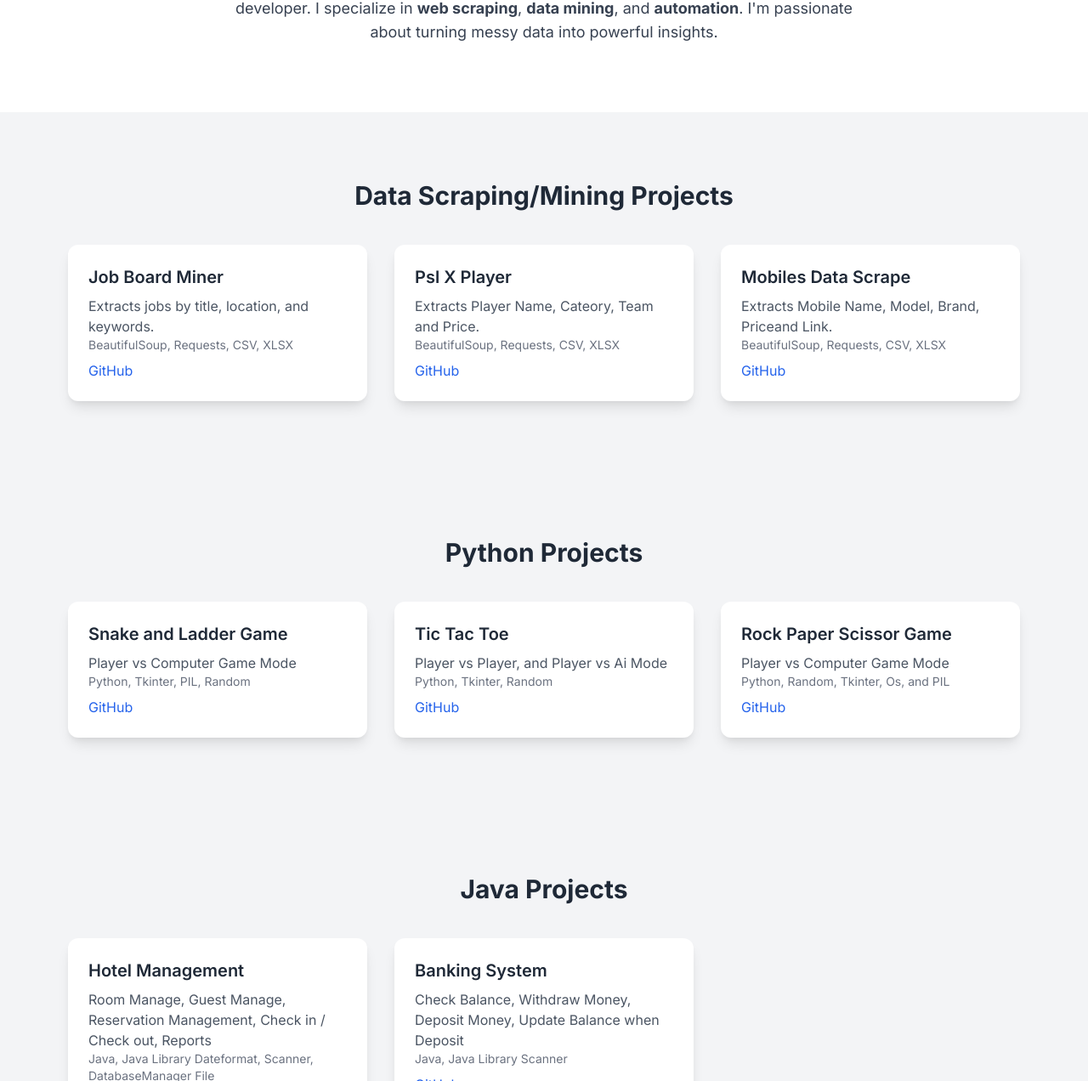
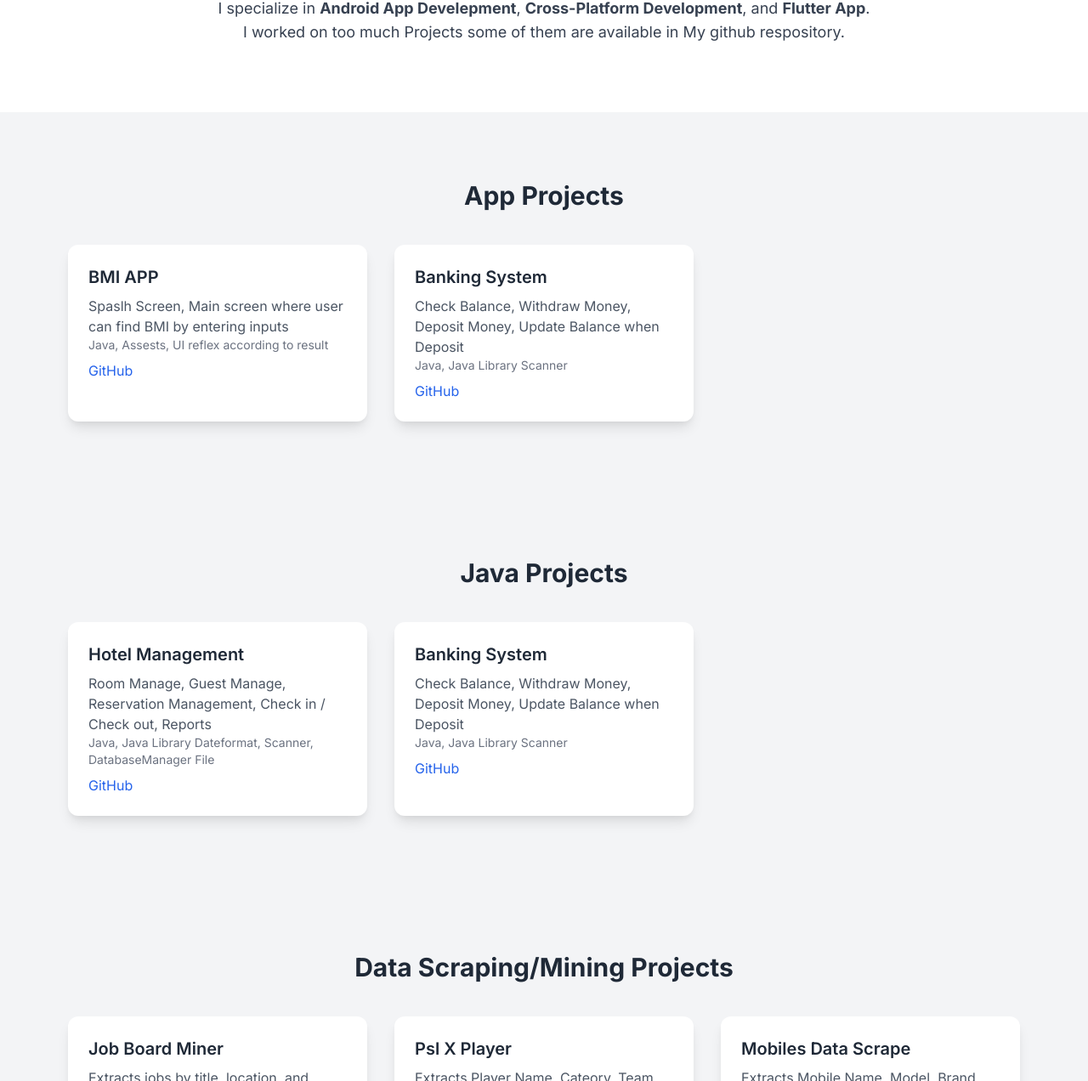
Before and after one commit to Saqib426/Port_folio, a plain HTML site: page index.html in a window 1280 px wide. Shown: the part 632-1904 px from the top of the page at 85% size. Drawn offline with nearby package versions, Linux system fonts and the light colour scheme.

Commit message:
Update index.html
update the port-folio by adding app development skills

```diff
--- a/index.html
+++ b/index.html
@@ -50,19 +50,19 @@
                 <div class="slide flex items-center justify-center bg-gradient-to-br from-blue-500 to-indigo-600 text-white">
                     <div class="text-center">
                         <h2 class="text-4xl md:text-6xl font-bold">Hi, I'm Saqib</h2>
-                        <p class="text-lg md:text-2xl mt-4">Python Developer | Web Scraping Expert</p>
+                        <p class="text-lg md:text-2xl mt-4">App Developer | Java Developer</p>
                     </div>
                 </div>
                 <div class="slide flex items-center justify-center bg-gradient-to-br from-indigo-600 to-purple-500 text-white">
                     <div class="text-center">
-                        <h2 class="text-4xl md:text-6xl font-bold">Extract. Clean. Deliver.</h2>
-                        <p class="text-lg md:text-2xl mt-4">Automated Data Mining Solutions</p>
+                        <h2 class="text-4xl md:text-6xl font-bold">Build Native | Cross-platform App.</h2>
+                        <p class="text-lg md:text-2xl mt-4">Build Respnsive Ui & Ux App</p>
                     </div>
                 </div>
                 <div class="slide flex items-center justify-center bg-gradient-to-br from-purple-500 to-pink-500 text-white">
                     <div class="text-center">
                         <h2 class="text-4xl md:text-6xl font-bold">Let’s Work Together</h2>
-                        <p class="text-lg md:text-2xl mt-4">Contact me to scrape and analyze your data</p>
+                        <p class="text-lg md:text-2xl mt-4">Contact me to convert your Business into Digital</p>
                     </div>
                 </div>
             </div>
@@ -74,12 +74,59 @@
         <img src="me.jpg" alt="Saqib Hussain" class="mx-auto rounded-full mb-6 w-36 h-36 object-cover border-4 border-indigo-600">
         <h2 class="text-3xl font-bold mb-4">About Me</h2>
         <p class="max-w-3xl mx-auto text-gray-700 text-lg">
-            Hi, I'm <strong>Saqib Qarib Hussain</strong> — a Computer Science student and freelance Python developer. I specialize in <strong>web scraping</strong>, <strong>data mining</strong>, and <strong>automation</strong>. I'm passionate about turning
-            messy data into powerful insights.
+           Hi, I'm <strong>Saqib Qarib Hussain</strong> — a Computer Science student and freelance App developer. I specialize in <strong>Android App Develepment</strong>, <strong>Cross-Platform Development</strong>, and <strong>Flutter App</strong>.
+           I worked on too much Projects some of them are available in My github respository.
         </p>
     </section>
 
     <!-- Projects -->
+
+    <!-- App Projects -->
+
+
+    <section id="projects" class="bg-gray-100 py-20 px-6 md:px-20">
+        <h2 class="text-3xl font-bold text-center mb-10">App Projects</h2>
+        <div class="grid md:grid-cols-3 gap-8">
+            <div class="bg-white p-6 rounded-xl shadow-lg hover:shadow-2xl">
+                <h3 class="font-semibold text-xl mb-2">BMI APP</h3>
+                <p class="text-gray-600">Spaslh Screen, Main screen where user can find BMI by entering inputs</p>
+                <p class="text-sm text-gray-500">Java, Assests, UI reflex according to result</p>
+                <a href="https://github.com/Saqib426/BMI_App" class="text-blue-600 mt-2 inline-block">GitHub</a>
+            </div>
+            <div class="bg-white p-6 rounded-xl shadow-lg hover:shadow-2xl">
+                <h3 class="font-semibold text-xl mb-2">Banking System </h3>
+                <p class="text-gray-600">Check Balance, Withdraw Money, Deposit Money, Update Balance when Deposit</p>
+                <p class="text-sm text-gray-500">Java, Java Library Scanner</p>
+                <a href="https://github.com/Saqib426/Banking_System" class="text-blue-600 mt-2 inline-block">GitHub</a>
+            </div>
+        </div>
+    </section>
+
+
+     <!-- Java Projects -->
+
+
+    <section id="projects" class="bg-gray-100 py-20 px-6 md:px-20">
+        <h2 class="text-3xl font-bold text-center mb-10">Java Projects</h2>
+        <div class="grid md:grid-cols-3 gap-8">
+            <div class="bg-white p-6 rounded-xl shadow-lg hover:shadow-2xl">
+                <h3 class="font-semibold text-xl mb-2">Hotel Management </h3>
+                <p class="text-gray-600">Room Manage, Guest Manage, Reservation Management, Check in / Check out, Reports</p>
+                <p class="text-sm text-gray-500">Java, Java Library Dateformat, Scanner, DatabaseManager File</p>
+                <a href="https://github.com/Saqib426/Hotel_Management" class="text-blue-600 mt-2 inline-block">GitHub</a>
+            </div>
+            <div class="bg-white p-6 rounded-xl shadow-lg hover:shadow-2xl">
+                <h3 class="font-semibold text-xl mb-2">Banking System </h3>
+                <p class="text-gray-600">Check Balance, Withdraw Money, Deposit Money, Update Balance when Deposit</p>
+                <p class="text-sm text-gray-500">Java, Java Library Scanner</p>
+                <a href="https://github.com/Saqib426/Banking_System" class="text-blue-600 mt-2 inline-block">GitHub</a>
+            </div>
+        </div>
+    </section>
+
+    <!-- Data Scrape Projects -->
+
+
     <section id="projects" class="bg-gray-100 py-20 px-6 md:px-20">
         <h2 class="text-3xl font-bold text-center mb-10">Data Scraping/Mining Projects</h2>
         <div class="grid md:grid-cols-3 gap-8">
@@ -143,34 +190,17 @@
         </div>
     </section>
 
-     <!-- Java Projects -->
-
-
-    <section id="projects" class="bg-gray-100 py-20 px-6 md:px-20">
-        <h2 class="text-3xl font-bold text-center mb-10">Java Projects</h2>
-        <div class="grid md:grid-cols-3 gap-8">
-            <div class="bg-white p-6 rounded-xl shadow-lg hover:shadow-2xl">
-                <h3 class="font-semibold text-xl mb-2">Hotel Management </h3>
-                <p class="text-gray-600">Room Manage, Guest Manage, Reservation Management, Check in / Check out, Reports</p>
-                <p class="text-sm text-gray-500">Java, Java Library Dateformat, Scanner, DatabaseManager File</p>
-                <a href="https://github.com/Saqib426/Hotel_Management" class="text-blue-600 mt-2 inline-block">GitHub</a>
-            </div>
-            <div class="bg-white p-6 rounded-xl shadow-lg hover:shadow-2xl">
-                <h3 class="font-semibold text-xl mb-2">Banking System </h3>
-                <p class="text-gray-600">Check Balance, Withdraw Money, Deposit Money, Update Balance when Deposit</p>
-                <p class="text-sm text-gray-500">Java, Java Library Scanner</p>
-                <a href="https://github.com/Saqib426/Banking_System" class="text-blue-600 mt-2 inline-block">GitHub</a>
-            </div>
-        </div>
-    </section>
-
     <!-- Skills -->
     <section id="skills" class="py-20 px-6 md:px-20">
         <h2 class="text-3xl font-bold text-center mb-10">Skills & Tools</h2>
         <div class="grid md:grid-cols-4 gap-10 text-center">
             <div>
                 <h3 class="font-semibold text-xl mb-2">Languages</h3>
-                <p class="text-gray-700">Python, Java, C++</p>
+                <p class="text-gray-700">Python, Java, C++, Dart, C#</p>
+            </div>
+            <div>
+                <h3 class="font-semibold text-xl mb-2">App skills</h3>
+                <p class="text-gray-700">Android App, Flutter App, Backend Firebase, Api Integration</p>
             </div>
             <div>
                 <h3 class="font-semibold text-xl mb-2">Scraping Tools</h3>
```
